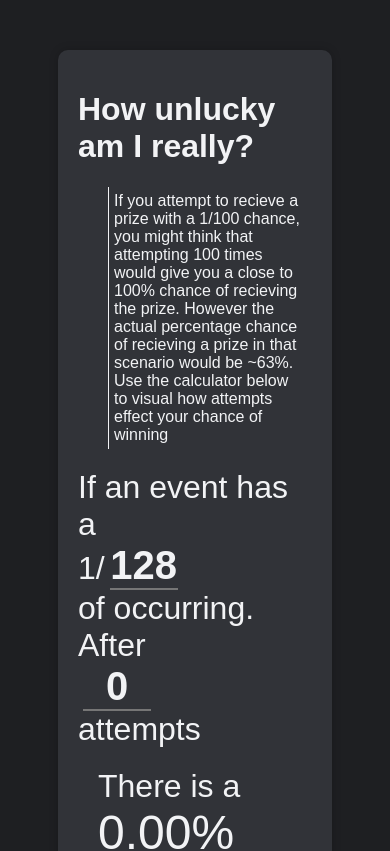
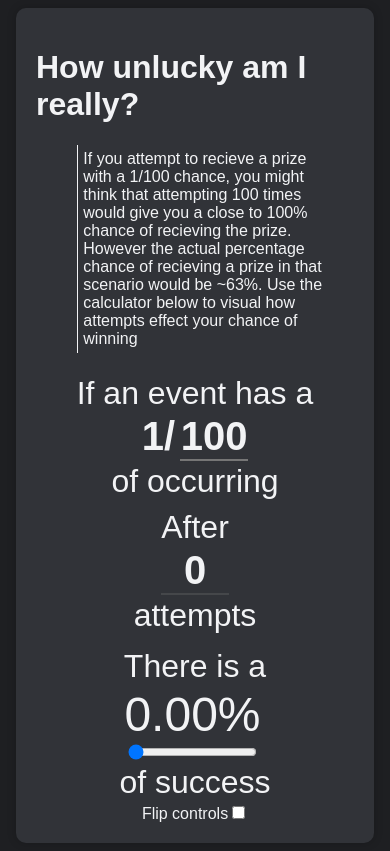
Before and after one commit to AntHills/probability-visualiser, a React (Vite) app: page / in a window 390 px wide. Shown: the top 851 px of the page. Built offline with nearby package versions, Linux system fonts and the light colour scheme.

Commit message:
added control flip and responsive styling

```diff
--- a/src/ProbabilityVisualiser.jsx
+++ b/src/ProbabilityVisualiser.jsx
@@ -2,10 +2,12 @@ import React, { useState, useRef, useEffect } from "react";
 
 function ProbabilityVisualiser() {
   const [percentage, setPercentage] = useState(50);
-  const [probability, setProbability] = useState("128");
+  const [probability, setProbability] = useState("100");
   const [attempts, setAttempts] = useState(0);
+  const [isControlFlipped, setIsControlFlipped] = useState(false);
   const probabilityInputRef = useRef(null);
   const attemptInputRef = useRef(null);
+  const percentageInputRef = useRef(null);
 
   useEffect(() => {
     probabilityInputRef.current.style.width =
@@ -15,17 +17,29 @@ function ProbabilityVisualiser() {
   }, [probability]);
 
   useEffect(() => {
-    if (attempts !== "Infinity") {
     attemptInputRef.current.style.width =
       attemptInputRef.current.value.length + "ch";
-    } else {
-      attemptInputRef.current.style.width = "50px";
+
+    if (isControlFlipped) {
+      setPercentage(calcPercentage());
     }
   }, [attempts]);
 
   useEffect(() => {
+    if (!isControlFlipped) {
       setAttempts(calcAttempts());
+    }
   }, [percentage]);
+
+  useEffect(() => {
+    if (isControlFlipped) {
+      percentageInputRef.current.disabled = true;
+      attemptInputRef.current.disabled = false;
+    } else {
+      percentageInputRef.current.disabled = false;
+      attemptInputRef.current.disabled = true;
+    }
+  }, [isControlFlipped]);
 
   function handleSliderChange(event) {
     setPercentage(event.target.value);
@@ -38,6 +52,10 @@ function ProbabilityVisualiser() {
 
   function handleAttemptsChange(event) {
     setAttempts(event.target.value);
+  }
+
+  function handleControlsFlip(event) {
+    setIsControlFlipped(event.target.checked);
   }
 
   function calcPercentage() {
@@ -68,10 +86,9 @@ function ProbabilityVisualiser() {
             winning
           </span>
         </div>
+        <span className="probability-display">If an event has a </span>
         <div>
-          <span className="probability-display">
-            <span className="probability-display">If an event has a</span>
-            1/
+          <span className="probability-input-display">1/</span>
           <input
             className="probability-input"
             type="number"
@@ -79,10 +96,11 @@ function ProbabilityVisualiser() {
             placeholder="100"
             onChange={handleProbabilityChange}
             ref={probabilityInputRef}
-            />{" "}
-            <span className="probability-display">of occurring.</span>
+          />
+        </div>
+        <span className="probability-display">of occurring</span>
+        <div className="probability-container">
           <span className="probability-display">After</span>
-          </span>
           <input
             type="number"
             value={attempts}
@@ -92,10 +110,12 @@ function ProbabilityVisualiser() {
           />
           <span className="probability-display">attempts</span>
         </div>
+
         <div className="visualiser-container">
           <div className="display-container">
             <div className="percentage-container">
-              <span className="probability-display">There is a</span>
+              <span className="probability-display">There is a </span>
+              <div className="probability-controls">
                 <span className="percentage-display">{percentage}%</span>
                 <input
                   type="range"
@@ -106,11 +126,20 @@ function ProbabilityVisualiser() {
                   className="slider"
                   id="myRange"
                   onChange={handleSliderChange}
+                  ref={percentageInputRef}
                 />
+              </div>
               <span className="probability-display">of success</span>
             </div>
           </div>
-          <div className="display-attempts-container"></div>
+        </div>
+        <div className="flip-controls">
+          <label>Flip controls</label>
+          <input
+            type="checkbox"
+            checked={isControlFlipped}
+            onChange={handleControlsFlip}
+          />
         </div>
       </div>
     </>
--- a/src/index.css
+++ b/src/index.css
@@ -15,14 +15,14 @@ body {
   box-shadow: 0px 0px 10px rgba(0, 0, 0, 0.2);
   border-radius: 10px;
   padding: 20px;
-  margin: 50px;
+  margin: 0.5rem;
   background-color: rgb(49, 51, 56);
 }
 
 .visualiser-container {
   display: flex;
   justify-content: space-between;
-  padding: 20px;
+  margin-top: 10px;
 }
 
 .display-container {
@@ -35,16 +35,30 @@ body {
   flex: column;
 }
 
-.percentage-container span {
-  display: block;
-}
-
 .explanation-text {
   border-left: 1px solid;
   padding: 5px;
   margin-left: 30px;
   margin-bottom: 20px;
   width: 80%;
+}
+
+@media (max-width: 650px) {
+  .probability-display {
+    display: block;
+    text-align: center;
+  }
+
+  .app-container {
+    display: flex;
+    flex-direction: column;
+    justify-content: center;
+    align-items: center;
+  }
+
+  .probability-container {
+    flex-direction: column;
+  }
 }
 
 .percentage-display {
@@ -55,9 +69,28 @@ body {
   font-size: 2rem;
 }
 
+.probability-container {
+  display: flex;
+  align-items: center;
+  margin-top: 5px;
+}
+
 .probability-display {
   font-size: 2rem;
-  display: block;
+  margin: 2px 5px;
+}
+.probability-input-display {
+  font-size: 2.5rem;
+  font-weight: bold;
+  margin-left: 10px;
+}
+
+.probability-controls {
+  display: inline-flex;
+  flex-direction: column;
+  align-items: center;
+  margin-left: 10px;
+  margin-right: 10px;
 }
 
 .probability-input {
@@ -72,6 +105,7 @@ body {
   min-width: 1.7em;
   margin-left: 5px;
   text-align: center;
+  margin-right: 10px;
 }
 .attempts-input {
   background-color: rgb(49, 51, 56);
@@ -83,7 +117,8 @@ body {
   font-weight: bold;
   padding: 0px;
   min-width: 1.7em;
-  margin-left: 5px;
+  margin-left: 10px;
+  margin-right: 10px;
   text-align: center;
 }
 
```
Lines whose indentation alone changed are shown as unchanged.
